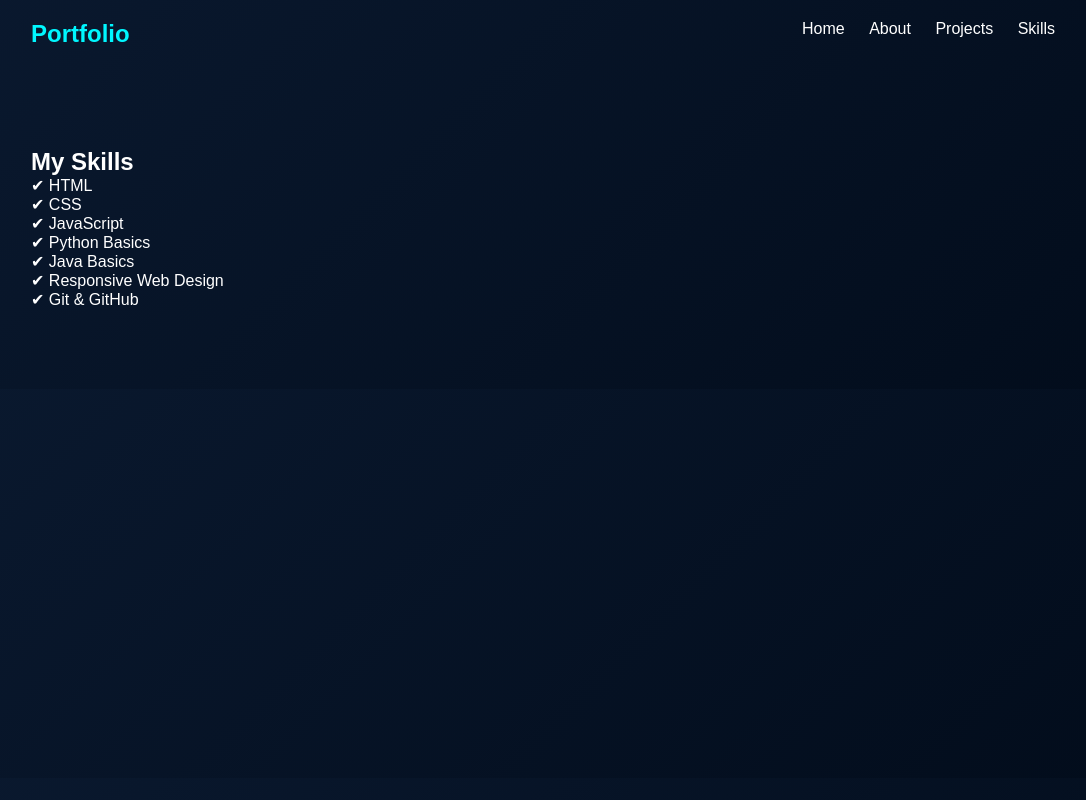
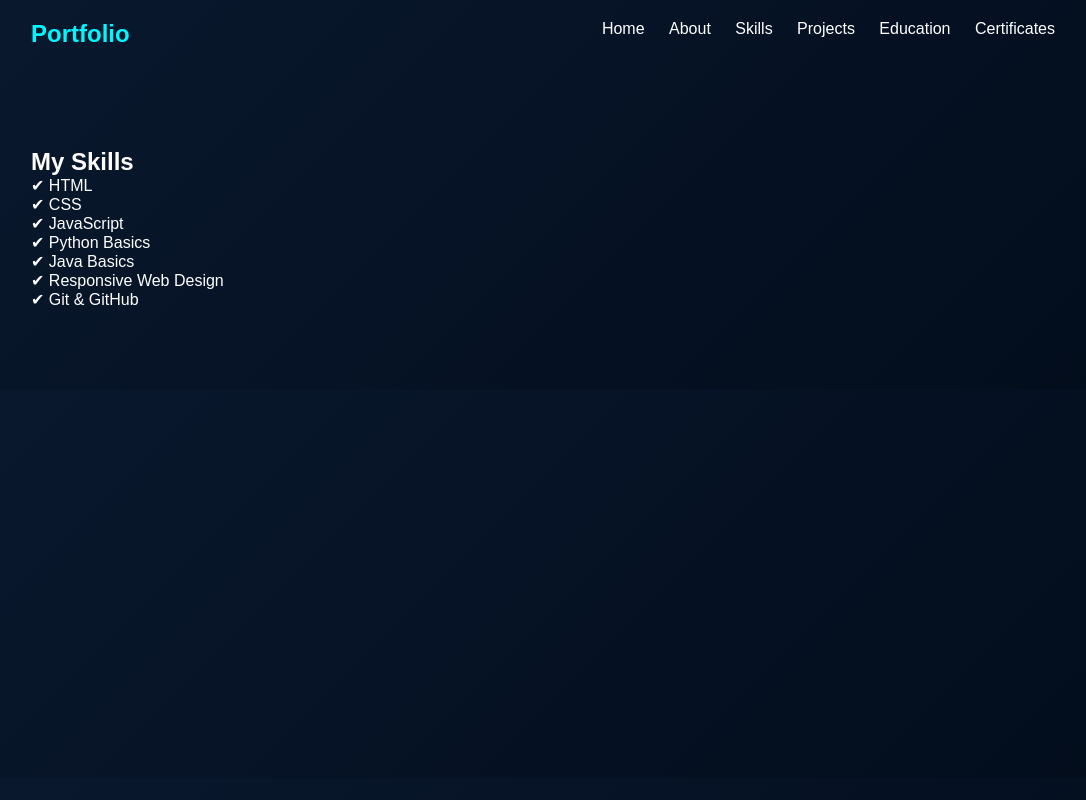
Before and after one commit to manasavenenka/portfolio, a plain HTML site: page skill.html in a window 1280 px wide. Shown: the whole page, without its empty margins (97-1183 px from the left). Drawn offline with Linux system fonts and the light colour scheme.

Commit message:
Update skill.html

```diff
--- a/skill.html
+++ b/skill.html
@@ -13,16 +13,18 @@
     <nav class="navbar">
         <a href="index.html">Home</a>
         <a href="about.html">About</a>
+        <a href="skill.html">Skills</a>
         <a href="projects.html">Projects</a>
-        <a href="skill.html">Skills</a>
+        <a href="education.html">Education</a>
+        <a href="certifications.html">Certificates</a>
     </nav>
 </header>
 
-<section class="contact">
+<section class="skills">
 
     <h2>My Skills</h2>
 
-    <div class="skill-content">
+    <div class="contact-content">
         <p>✔ HTML</p>
         <p>✔ CSS</p>
         <p>✔ JavaScript</p>
```
